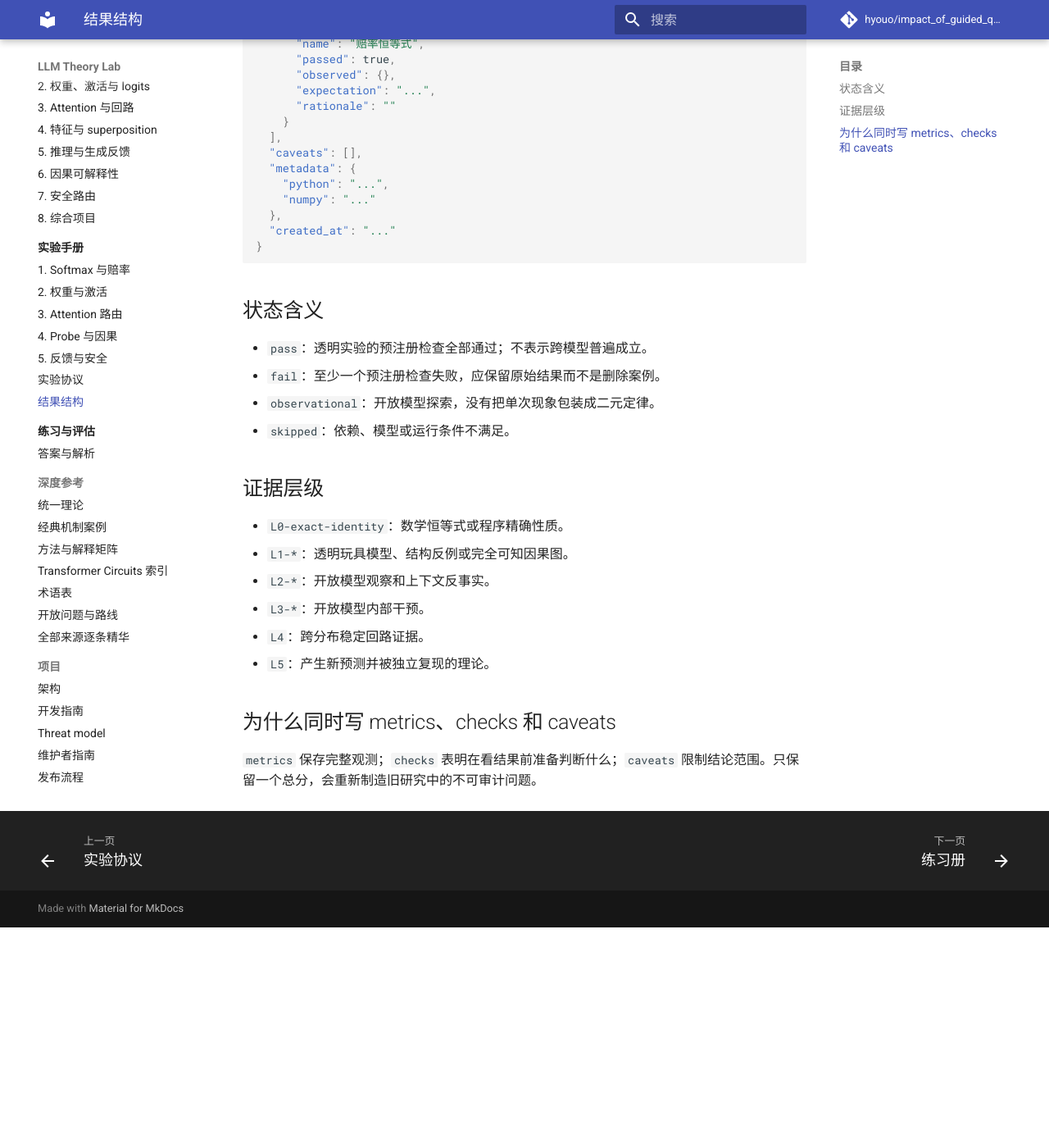
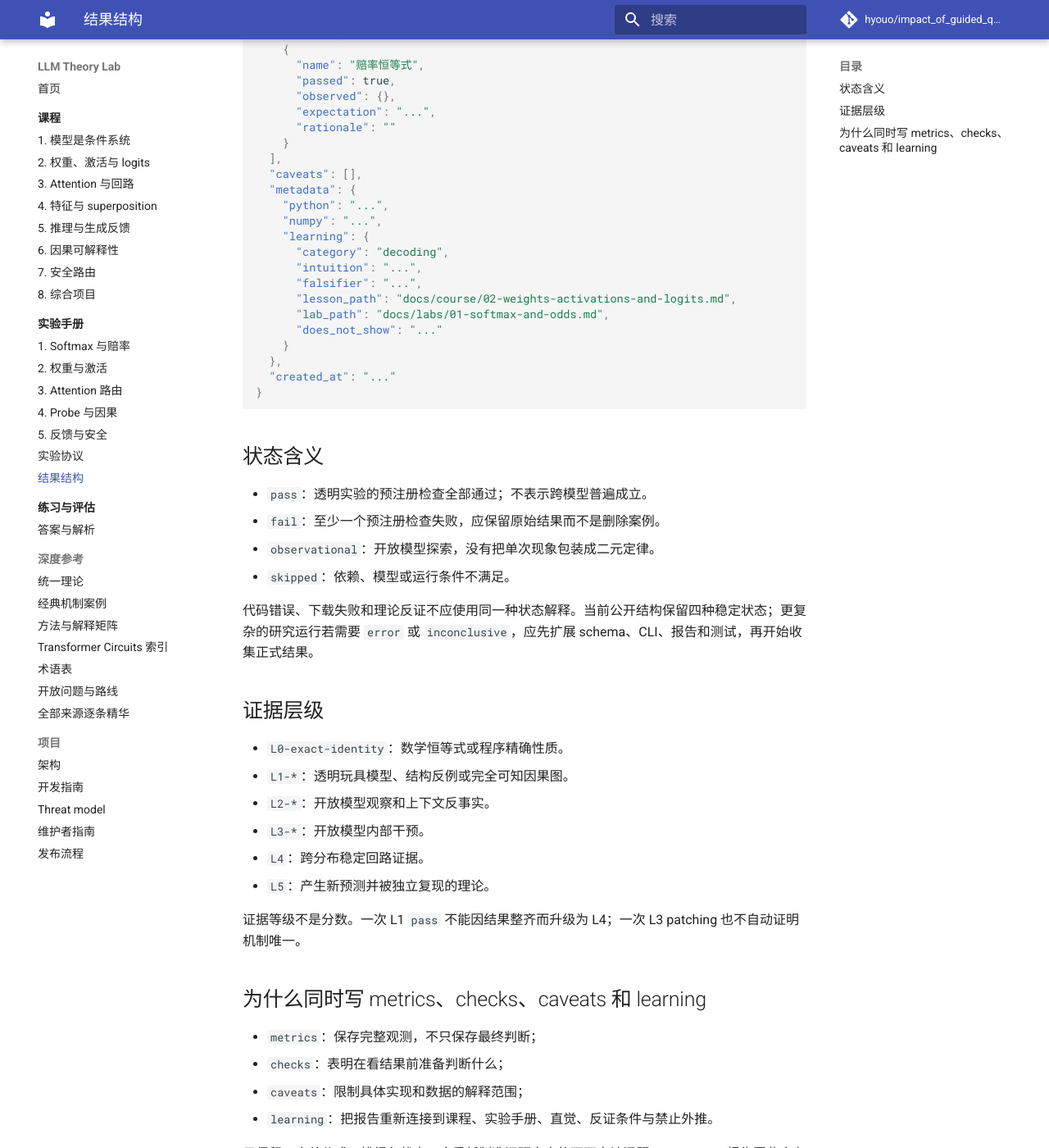
Before and after one commit to hyouo/impact_of_guided_questioning_on_llm_bias, an MkDocs documentation site: the page built from docs/experiments/RESULT_SCHEMA.md, in a window 1280 px wide and 1400 px high, scrolled down 359 px. Shown: the whole window at 82% size. Built offline with MkDocs 1.6.1 and Material for MkDocs 9.7.7, drawn with Linux system fonts in a browser that asks for light colours; comment, search, counter and statistics services are not loaded; before the commit the page ends 1490 px from its top, so only the background shows below that; some of the changed text lies outside the part shown.

Commit message:
docs: document learner-facing interpretation metadata

````diff
--- a/docs/experiments/RESULT_SCHEMA.md
+++ b/docs/experiments/RESULT_SCHEMA.md
@@ -1,6 +1,6 @@
 # 结果格式
 
-每个实验输出一个 `ExperimentResult`：
+每个实验输出一个 `ExperimentResult`。结果既保存数值，也保存怎样解释和怎样不解释这些数值：
 
 ```json
 {
@@ -22,7 +22,15 @@
   "caveats": [],
   "metadata": {
     "python": "...",
-    "numpy": "..."
+    "numpy": "...",
+    "learning": {
+      "category": "decoding",
+      "intuition": "...",
+      "falsifier": "...",
+      "lesson_path": "docs/course/02-weights-activations-and-logits.md",
+      "lab_path": "docs/labs/01-softmax-and-odds.md",
+      "does_not_show": "..."
+    }
   },
   "created_at": "..."
 }
@@ -35,6 +43,8 @@
 - `observational`：开放模型探索，没有把单次现象包装成二元定律。
 - `skipped`：依赖、模型或运行条件不满足。
 
+代码错误、下载失败和理论反证不应使用同一种状态解释。当前公开结构保留四种稳定状态；更复杂的研究运行若需要 `error` 或 `inconclusive`，应先扩展 schema、CLI、报告和测试，再开始收集正式结果。
+
 ## 证据层级
 
 - `L0-exact-identity`：数学恒等式或程序精确性质。
@@ -44,6 +54,13 @@
 - `L4`：跨分布稳定回路证据。
 - `L5`：产生新预测并被独立复现的理论。
 
-## 为什么同时写 metrics、checks 和 caveats
+证据等级不是分数。一次 L1 `pass` 不能因结果整齐而升级为 L4；一次 L3 patching 也不自动证明机制唯一。
 
-`metrics` 保存完整观测；`checks` 表明在看结果前准备判断什么；`caveats` 限制结论范围。只保留一个总分，会重新制造旧研究中的不可审计问题。
+## 为什么同时写 metrics、checks、caveats 和 learning
+
+- `metrics`：保存完整观测，不只保存最终判断；
+- `checks`：表明在看结果前准备判断什么；
+- `caveats`：限制具体实现和数据的解释范围；
+- `learning`：把报告重新连接到课程、实验手册、直觉、反证条件与禁止外推。
+
+只保留一个总分或一排绿色状态，会重新制造旧研究中的不可审计问题。Markdown 报告因此会在数值表之前展示“反证条件”和“不能推出”。
````
